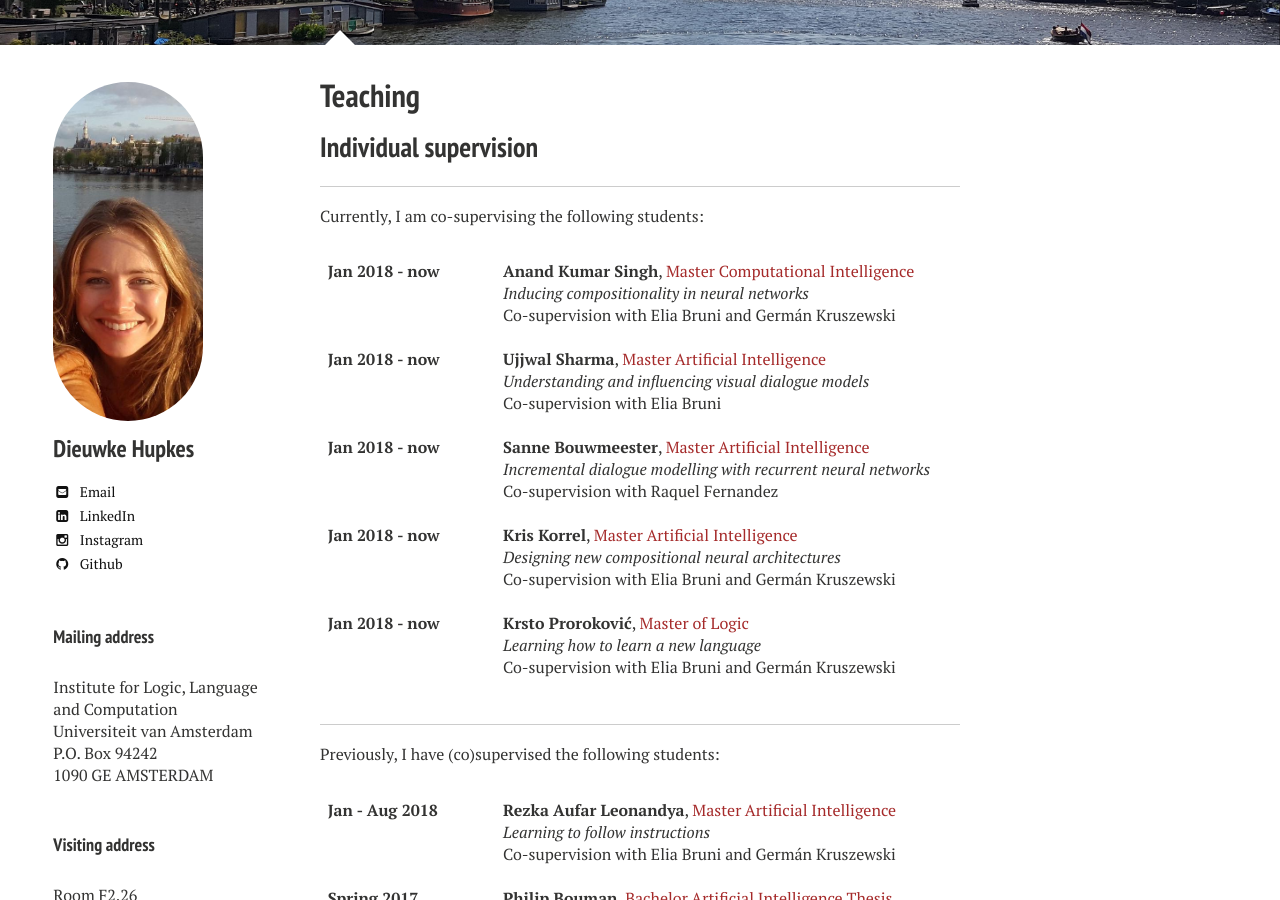
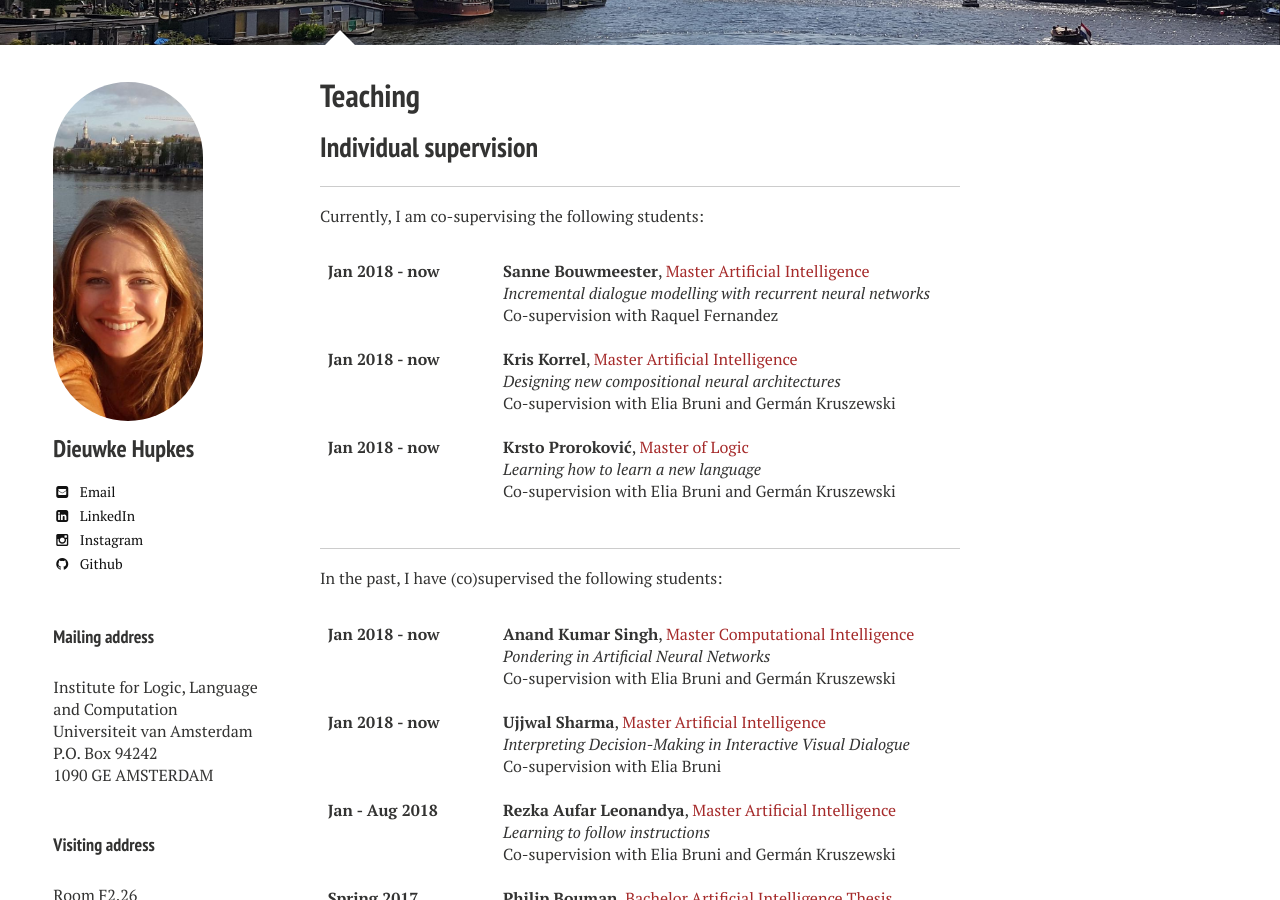
Before and after one commit to dieuwkehupkes/dieuwkehupkes.github.io, a Jekyll site: the page built from teaching.md, in a window 1280 px wide and 900 px high, scrolled down 342 px. Built offline with Jekyll 4.4.1, drawn with Linux system fonts in a browser that asks for light colours; nearby versions of some CDN libraries.

Commit message:
Move Ujjwal and Anand to past students

```diff
--- a/teaching.md
+++ b/teaching.md
@@ -54,24 +54,10 @@ Currently, I am co-supervising the following students:
         Jan 2018 - now
         <br><br><br><br>
         Jan 2018 - now
-        <br><br><br><br>
-        Jan 2018 - now
-        <br><br><br><br>
-        Jan 2018 - now
         <br><br>
         </b>
     </div>
     <div class="description column">
-        <b>Anand Kumar Singh</b>, <font color="brown">Master Computational Intelligence</font>
-        <br><i> Inducing compositionality in neural networks </i>
-        <br> Co-supervision with Elia Bruni and Germ&#x00E1;n Kruszewski
-        <br><br>
-
-        <b>Ujjwal Sharma</b>, <font color="brown">Master Artificial Intelligence</font>
-        <br><i>Understanding and influencing visual dialogue models</i>
-        <br> Co-supervision with Elia Bruni
-        <br><br>
-
         <b>Sanne Bouwmeester</b>, <font color="brown">Master Artificial Intelligence</font>
         <br> <i>Incremental dialogue modelling with recurrent neural networks</i>
         <br> Co-supervision with Raquel Fernandez
@@ -91,11 +77,15 @@ Currently, I am co-supervising the following students:
 </div>
 
 <hr>
-Previously, I have (co)supervised the following students:
+In the past, I have (co)supervised the following students:
 
 <div id="columns">
     <div class="date column">
         <b>
+        Jan 2018 - now
+        <br><br><br><br>
+        Jan 2018 - now
+        <br><br><br><br>
         Jan - Aug 2018
         <br><br><br><br>
         Spring 2017
@@ -103,6 +93,16 @@ Previously, I have (co)supervised the following students:
         </b>
     </div>
     <div class="description column">
+        <b>Anand Kumar Singh</b>, <font color="brown">Master Computational Intelligence</font>
+        <br><i> Pondering in Artificial Neural Networks </i>
+        <br> Co-supervision with Elia Bruni and Germ&#x00E1;n Kruszewski
+        <br><br>
+
+        <b>Ujjwal Sharma</b>, <font color="brown">Master Artificial Intelligence</font>
+        <br><i> Interpreting Decision-Making in Interactive Visual Dialogue </i>
+        <br> Co-supervision with Elia Bruni
+        <br><br>
+
         <b>Rezka Aufar Leonandya</b>, <font color="brown">Master Artificial Intelligence</font>
         <br><i> Learning to follow instructions </i>
         <br> Co-supervision with Elia Bruni and Germ&#x00E1;n Kruszewski
```
